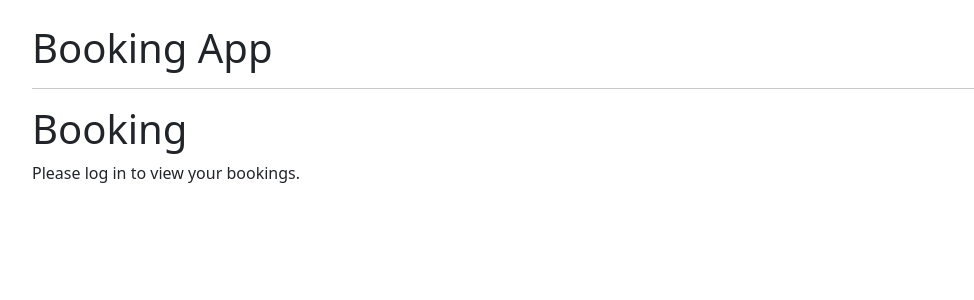
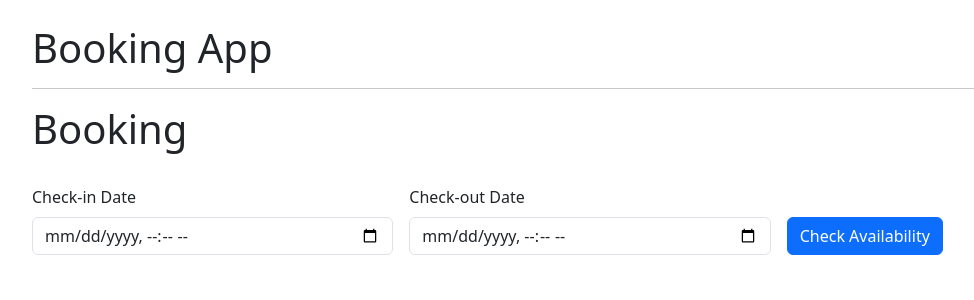
Before and after one commit to Lyubomyrkot/booking_django, a Django app: page / in a window 1280 px wide. Shown: the part 56-356 px from the top of the page, without its empty margins (50-1024 px from the left). Run offline with Django 5.2, Linux system fonts and the light colour scheme.

Commit message:
створено пошук по датах

```diff
--- a/booking_app/models.py
+++ b/booking_app/models.py
@@ -31,7 +31,7 @@ class Apartment(models.Model):
 
 
 class Booking(models.Model):
-    apartment = models.ForeignKey(Apartment, on_delete=models.CASCADE)
+    apartment = models.ForeignKey(Apartment, on_delete=models.CASCADE, related_name='bookings')
     guest_name = models.CharField(max_length=100)
     guest_surname = models.CharField(max_length=100)
     guest_email = models.EmailField()
--- a/booking_app/views.py
+++ b/booking_app/views.py
@@ -1,17 +1,62 @@
 from django.shortcuts import render
+from django.contrib import messages
+import booking
 from .models import Apartment, Booking
 from django.http import HttpResponse
 
 def home(request):
+    check_in = request.GET.get('check_in')
+    check_out = request.GET.get('check_out')
     appartments = Apartment.objects.all()
 
-    return render(request, template_name='home.html', context={'appartments': appartments})
+    if check_in and check_out:
+        appartments = Apartment.objects.exclude(
+            bookings__check_in_date__lt=check_out,
+            bookings__check_out_date__gt=check_in
+        )
+
+    return render(request, template_name='home.html', context={'appartments': appartments, 'check_in': check_in, 'check_out': check_out})
+
 
 def apartments_page(request, apartment_id):
     apartment = Apartment.objects.get(id=apartment_id)
     return render(request, template_name='apartment_page.html', context={'apartment': apartment})
 
+
 def booking_page(request, apartment_id):
     apartment = Apartment.objects.get(id=apartment_id)
 
+    if request.method == 'POST':
+        first_name = request.POST.get('first_name')
+        last_name = request.POST.get('last_name')
+        email = request.POST.get('email')
+        phone = request.POST.get('phone')
+        check_in = request.POST.get('check_in')
+        check_out = request.POST.get('check_out')
+
+        # Here you can add validation for the input data if needed
+        existing_booking = Booking.objects.filter(
+            apartment=apartment,
+            check_in_date__lt=check_out,
+            check_out_date__gt=check_in
+        )
+
+        if existing_booking.exists():
+            messages.error(request, 'The apartment is already booked for the selected dates.')
+
+        else:
+            booking = Booking.objects.create(
+                apartment=apartment,
+                guest_name=first_name,
+                guest_surname=last_name,
+                guest_email=email,
+                guest_phone=phone,
+                check_in_date=check_in,
+                check_out_date=check_out,
+
+                price_total=apartment.price, # You can calculate the total price based on the check-in and check-out dates if needed
+                user=request.user if request.user.is_authenticated else None
+            )
+            return render(request, 'booking_confirm.html', context={'apartment': apartment, 'booking': booking})
+
     return render(request, template_name='booking.html', context={'apartment': apartment})
--- a/templates/home.html
+++ b/templates/home.html
@@ -4,8 +4,25 @@
     <h1>Booking</h1>
     {{ render_string }}
 
-    {% if request.user.is_authenticated %}
-        <p>Welcome, {{ request.user.username }}!</p>
+    <form action="" method="get">
+        <div class="row g-3 mt-3 mb-4">
+            <div class="col">
+                <p class="mb-2">Check-in Date</p>
+                <input value="{{ check_in }}" name="check_in" type="datetime-local" required class="form-control" placeholder="Check-in Date" aria-label="Check-in Date">
+            </div>
+            <div class="col">
+                <p class="mb-2">Check-out Date</p>
+                <input value="{{ check_out }}" name="check_out" type="datetime-local" required class="form-control" placeholder="Check-out Date" aria-label="Check-out Date">
+            </div>
+            <div class="col-md-4 d-flex align-items-end">
+                <button type="submit" class="btn btn-primary mt-4">Check Availability</button>
+            </div>
+        </div>
+    </form>
+
+
+    <!-- {% if request.user.is_authenticated %}
+        <p>Welcome, {{ request.user.username }}!</p> -->
 
     <div class="d-flex flex-wrap gap-3">
     {% for appart in appartments %}
@@ -22,8 +39,8 @@
     {% endfor %}
     </div>
 
-    {% else %}
+    <!-- {% else %}
         <p>Please log in to view your bookings.</p>
-    {% endif %}
+    {% endif %} -->
 
 {% endblock %}
```
Also changed, not shown: templates/booking.html (+8 -0 lines), templates/booking_confirm.html (added, +32 -0 lines), db.sqlite3. Lines whose indentation alone changed are shown as unchanged.
